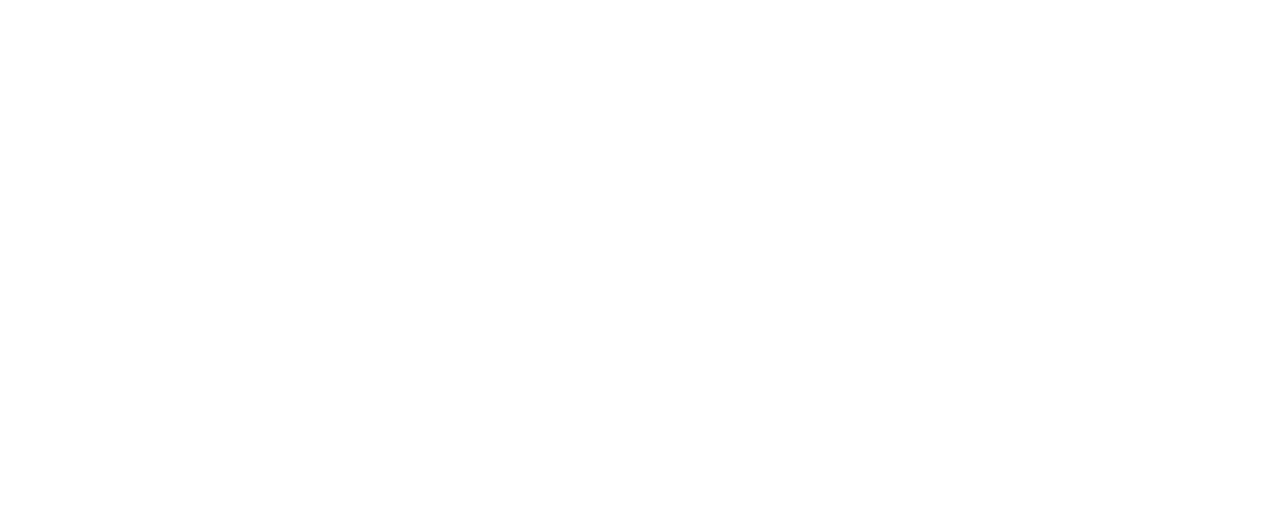
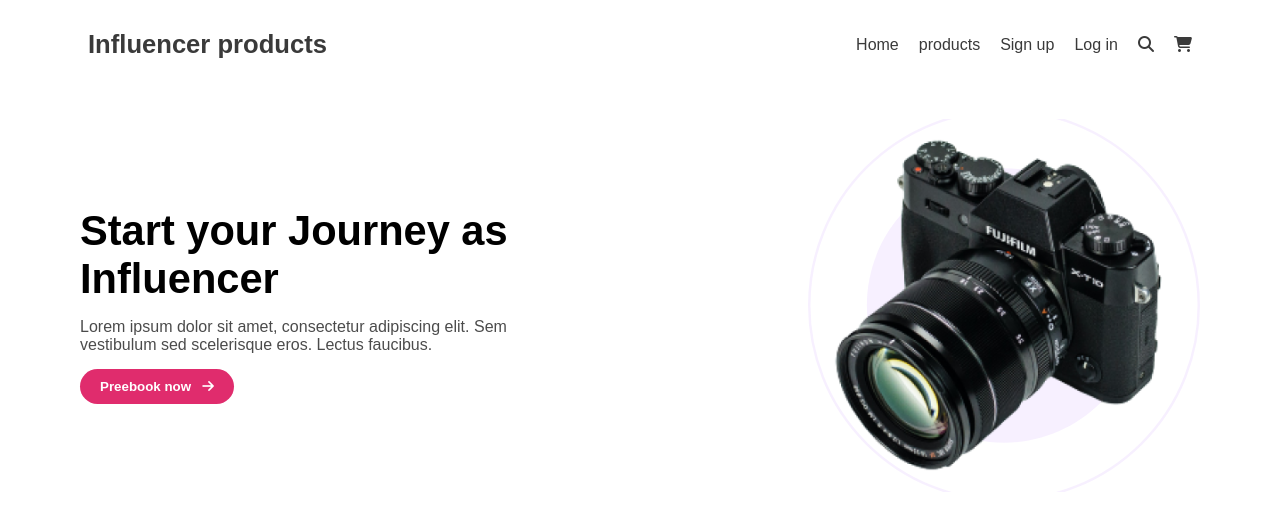
Before and after one commit to shahadatmozumder75/Shop-for-buy, a plain HTML site: page index.html in a window 1280 px wide. Drawn offline with Linux system fonts and the light colour scheme.

Commit message:
header section added

```diff
--- a/index.html
+++ b/index.html
@@ -5,11 +5,35 @@
     <meta name="viewport" content="width=device-width, initial-scale=1.0">
     <title>Responsive Shopping Website</title>
     <link rel="stylesheet" href="styles.css">
+    <link rel="stylesheet" href="https://cdnjs.cloudflare.com/ajax/libs/font-awesome/6.6.0/css/all.min.css" integrity="sha512-Kc323vGBEqzTmouAECnVceyQqyqdsSiqLQISBL29aUW4U/M7pSPA/gEUZQqv1cwx4OnYxTxve5UMg5GT6L4JJg==" crossorigin="anonymous" referrerpolicy="no-referrer" />
 </head>
 <body>
 
 
 <header>
+ <nav>
+    <h2 class="brand-name">Influencer products</h2>
+    <ul class="nav-ul">
+        <a href="">Home</a>
+        <a href="">products</a>
+        <a href=""> Sign up </a>
+        <a href="">Log in</a>
+        <a href=""><i class="fa-solid fa-magnifying-glass"></i></a>
+        <a href=""><i class="fa-solid fa-cart-shopping"></i></a>
+    </ul>
+ </nav>
+<div class="container">
+    <div class="container-text">
+        <h1 class="header-title">Start your Journey as <br>
+            Influencer</h1>
+        <p class="header-desc">Lorem ipsum dolor sit amet, consectetur adipiscing elit. Sem vestibulum sed scelerisque eros. Lectus faucibus.</p>
+
+        <button class="btn">Preebook now &nbsp; <i class="fa-solid fa-arrow-right"></i></button>
+    </div>
+    <div class="container-image">
+        <img src="images/main-camera.png" alt="">
+    </div>
+</div>
 
 </header>
 
--- a/styles.css
+++ b/styles.css
@@ -0,0 +1,80 @@
+*{
+    margin: 0;padding: 0;box-sizing: border-box;
+}
+@import url('https://fonts.googleapis.com/css2?family=Poppins:ital,wght@0,100;0,200;0,300;0,400;0,500;0,600;0,700;0,800;0,900;1,100;1,200;1,300;1,400;1,500;1,600;1,700;1,800;1,900&display=swap');
+
+body{
+    font-family: "Poppins", sans-serif;
+}
+
+ /* header section */
+
+ header{
+    max-width: 1140px;
+    margin: 0 auto;
+ }
+ .brand-name{
+    color: #3A3A3A;
+    font-weight: bold;
+    font-size: 1.6rem;
+ }
+nav{
+    display: flex;
+    justify-content: space-between;
+    align-items: center;
+    margin: 0px 18px;
+    margin-top: 30px;
+}
+.nav-ul{
+    list-style: none;
+    display: flex;
+    justify-content: space-between;
+    align-items: flex-end;
+    gap: 20px;
+}
+.nav-ul  a{
+    text-decoration: none;
+    color: #3A3A3A;
+    font-weight: 549;
+}
+.container-text{
+    width: 50%;
+}
+button.btn{
+    background-color: #E02C6D;
+    color: white;
+    font-weight: bold;
+    border-radius: 40px;
+    padding: 10px 20px;
+    border: none;
+}
+img{
+    width: 100%;
+}
+.container-image{
+    background-image: url("images/Circle\ design.svg");
+    background-size: cover;
+    background-repeat: no-repeat;
+    max-width: 35%;
+    /* height: 476px; */
+    background-position: center;
+}
+.container {
+    display: flex;
+    justify-content: space-between;
+    align-items: center;
+    margin: 60px 10px;
+    /* gap: 40px; */
+    /* margin-bottom: 50px; */
+    /* margin-top: 60px; */
+}
+
+p.header-desc {
+    max-width: 450px;
+    opacity: 0.7;
+    margin: 15px 0px;
+}
+
+h1.header-title {
+    font-size: 2.6rem;
+}
```
